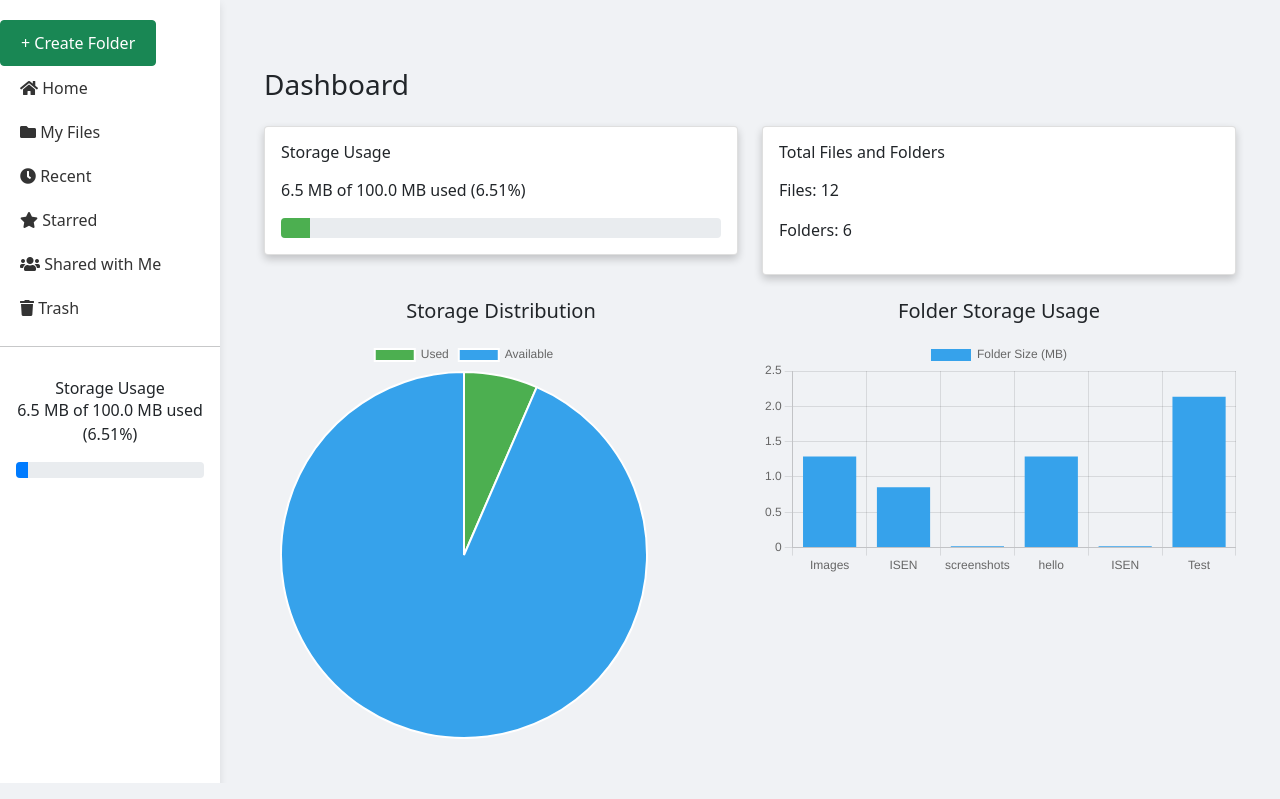
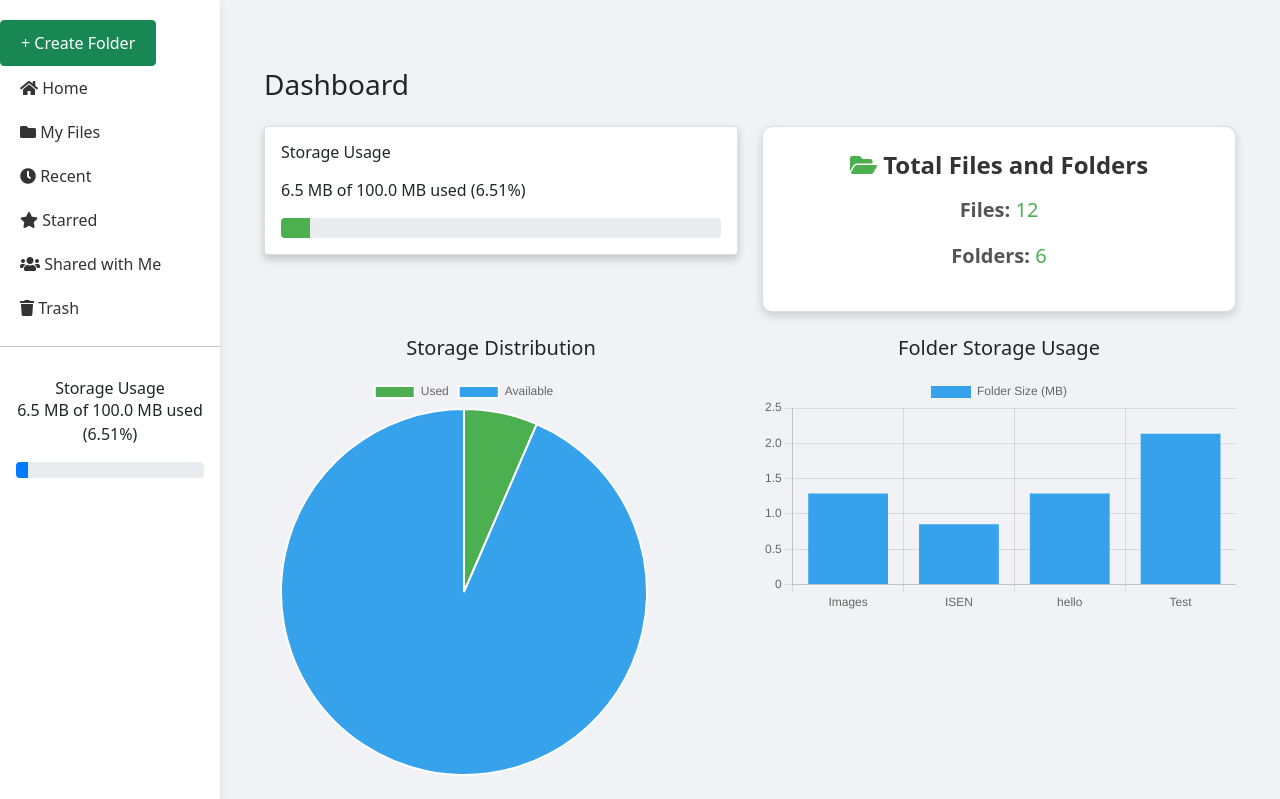
Before and after one commit to dev-sheikh-ali/google_drive_clone, a Django app: page / in a window 1280 px wide. Shown: the part 56-855 px from the top of the page. Run offline with Django 5.2, Linux system fonts and the light colour scheme; a user stored in the database is signed in; data comes from the database, SQL or seed files in the repository; both versions use the stored data as it was after the commit.

Commit message:
recent files

```diff
--- a/file_management/templates/file_management/dashboard.html
+++ b/file_management/templates/file_management/dashboard.html
@@ -17,14 +17,24 @@
             </div>
         </div>
         <div class="col-md-6">
-            <div class="card" style="box-shadow: 0 4px 8px rgba(0, 0, 0, 0.2);">
-                <div class="card-body" style="padding: 1rem;">
-                    <h5 class="card-title" style="margin-bottom: 1rem;">Total Files and Folders</h5>
-                    <p>Files: {{ total_files }}</p>
-                    <p>Folders: {{ total_folders }}</p>
+            <div class="card" style="box-shadow: 0 4px 10px rgba(0, 0, 0, 0.15); border-radius: 10px; overflow: hidden;">
+                <div class="card-body" style="padding: 1.5rem; text-align: center;">
+                    <h5 class="card-title" style="margin-bottom: 1rem; font-size: 1.5rem; font-weight: bold; color: #333;">
+                        <i class="fas fa-folder-open" style="color: #4CAF50;"></i> Total Files and Folders
+                    </h5>
+                    <div style="margin: 1rem 0;">
+                        <p style="font-size: 1.25rem; color: #555;">
+                            <strong>Files:</strong> <span style="color: #4CAF50;">{{ total_files }}</span>
+                        </p>
+                        <p style="font-size: 1.25rem; color: #555;">
+                            <strong>Folders:</strong> <span style="color: #4CAF50;">{{ total_folders }}</span>
+                        </p>
+                    </div>
                 </div>
             </div>
         </div>
+
+
     </div>
 
     <!-- Row for Pie Chart and Bar Chart -->
--- a/file_management/urls.py
+++ b/file_management/urls.py
@@ -7,5 +7,6 @@ urlpatterns = [
     path('delete/<int:file_id>/', views.delete_file, name='delete_file'),
     path('list/<int:parent_id>/', views.list_folders, name='list_folders'),
     path('download/<int:file_id>/', views.download_file, name='download_file'),
-    path('dashboard/', views.dashboard, name='dashboard'),  # Explicit path for dashboard, if needed
+    path('dashboard/', views.dashboard, name='dashboard'),
+     path('recent/', views.list_recent_files, name='list_recent_files'),
 ]
--- a/file_management/views.py
+++ b/file_management/views.py
@@ -16,7 +16,6 @@
 USER_MAX_STORAGE = 100 * 1024 * 1024  # 100 MB
 
 
-
 @login_required
 def dashboard(request):
     # Get all files and folders for the user
@@ -28,8 +27,8 @@
     max_storage = settings.USER_MAX_STORAGE
     used_percentage = (used_storage / max_storage) * 100 if max_storage > 0 else 0
 
-    # Folder storage usage
-    folders = Folder.objects.filter(owner=request.user)
+    # Folder storage usage (considering only root folders)
+    folders = Folder.objects.filter(owner=request.user, parent=None)  # Get only root folders
     folder_names = []
     folder_sizes = []
 
@@ -150,7 +149,17 @@
     return render(request, 'folder_management/list_folders.html', context)
 
 
+@login_required
+def list_recent_files(request):
+    # Fetch the 10 most recent files for the authenticated user
+    recent_files = File.objects.filter(owner=request.user).order_by('-created_at')[:10]
 
+    context = {
+        'files': recent_files,
+        'parent_folder': None,  # No parent folder needed for recent files
+        'breadcrumbs': [],  # No breadcrumbs for this section
+    }
+    return render(request, 'file_management/list_recent_files.html', context)
 @login_required
 def download_file(request, file_id):
     try:
--- a/user_management/templates/home.html
+++ b/user_management/templates/home.html
@@ -44,7 +44,7 @@
     <button class="btn btn-success create-folder-btn" data-bs-toggle="modal" data-bs-target="#createFolderModal">+ Create Folder</button>
     <a href="{% url 'dashboard' %}"><i class="fas fa-home"></i> Home</a>
     <a href="{% url 'list_folders' %}"><i class="fas fa-folder"></i> My Files</a>
-    <a href="#"><i class="fas fa-clock"></i> Recent</a>
+    <a href="{% url 'list_recent_files' %}"><i class="fas fa-clock"></i> Recent</a>
     <a href="#"><i class="fas fa-star"></i> Starred</a>
     <a href="#"><i class="fas fa-users"></i> Shared with Me</a>
     <a href="#"><i class="fas fa-trash"></i> Trash</a>
```
Also changed, not shown: file_management/templates/file_management/list_recent_files.html (added, +39 -0 lines), db.sqlite3.
